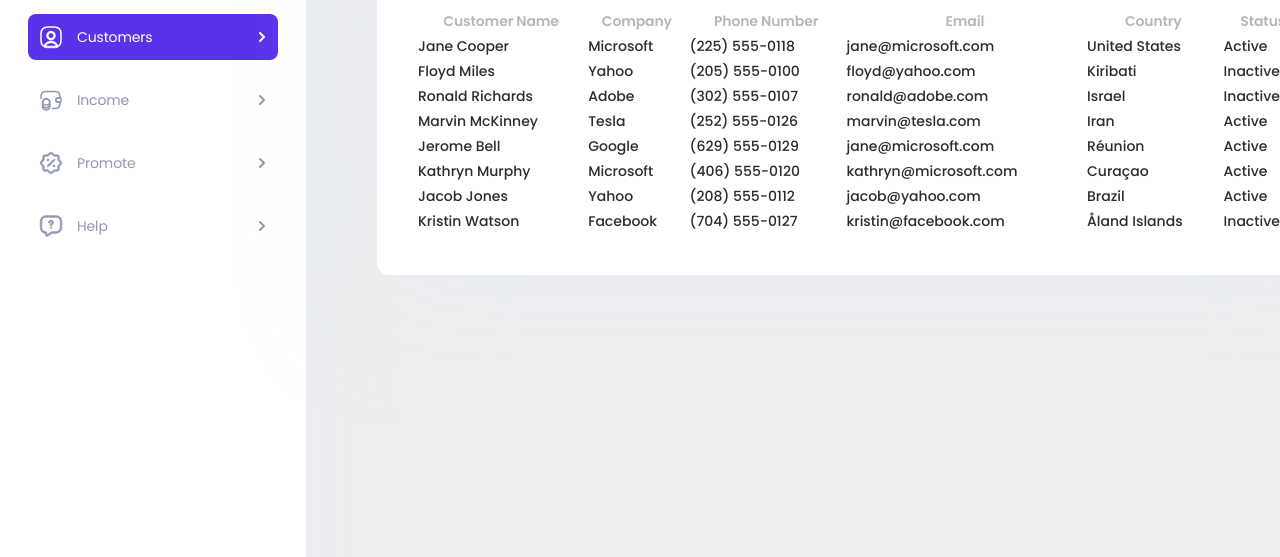
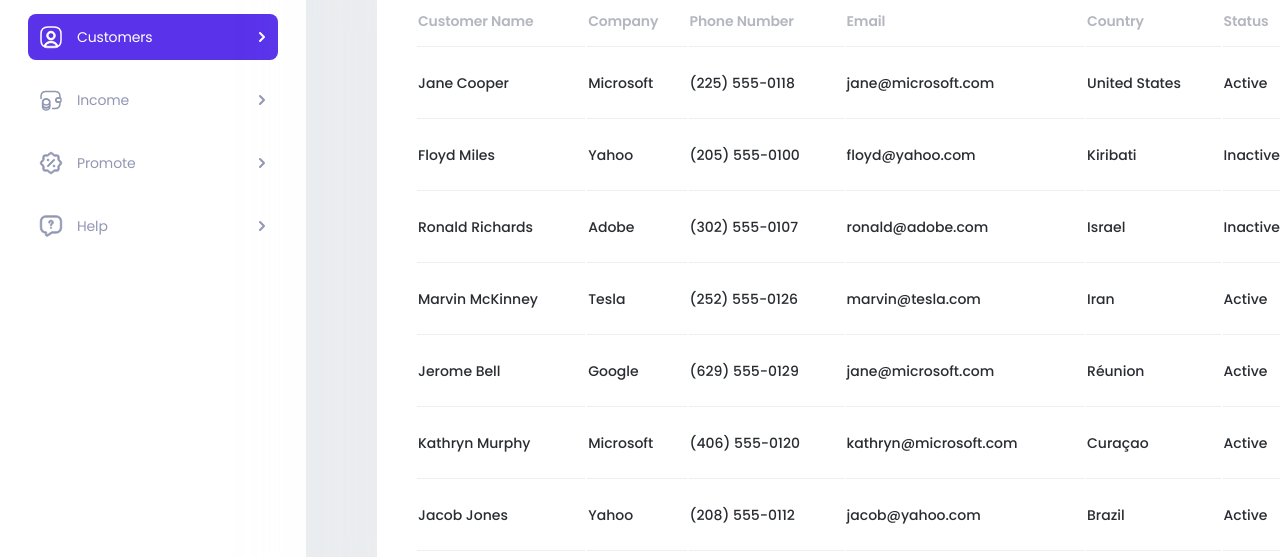
Before and after one commit to iSteffan/CRM-Dashboard-Customers, a plain HTML site: page index.html in a window 1280 px wide. Shown: the part 243-800 px from the top of the page. Drawn offline with nearby package versions, Linux system fonts and the light colour scheme; a web font is replaced by a local one.

Commit message:
update table styles

```diff
--- a/css/styles.css
+++ b/css/styles.css
@@ -219,7 +219,7 @@ body {
   padding-right: 40px;
   padding-bottom: 40px;
 
-  width: 968px;
+  max-width: 968px;
   background-color: #fff;
   border-radius: 12px;
   filter: drop-shadow(0px 10px 60px rgba(226, 236, 249, 0.5));
@@ -275,11 +275,17 @@ table {
   width: 100%;
 }
 
-thead {
+td {
+  padding-top: 24px;
+  padding-bottom: 24px;
   border-bottom: 1px solid #eee;
 }
 
 th {
+  padding-bottom: 14px;
+
+  text-align: start;
   color: #b5b7c0;
   letter-spacing: -0.14px;
+  border-bottom: 1px solid #eee;
 }
--- a/index.html
+++ b/index.html
@@ -148,7 +148,7 @@
                 </div>
               </form>
             </div>
-            <table>
+            <table class="">
               <thead>
                 <tr>
                   <th>Customer Name</th>
```
